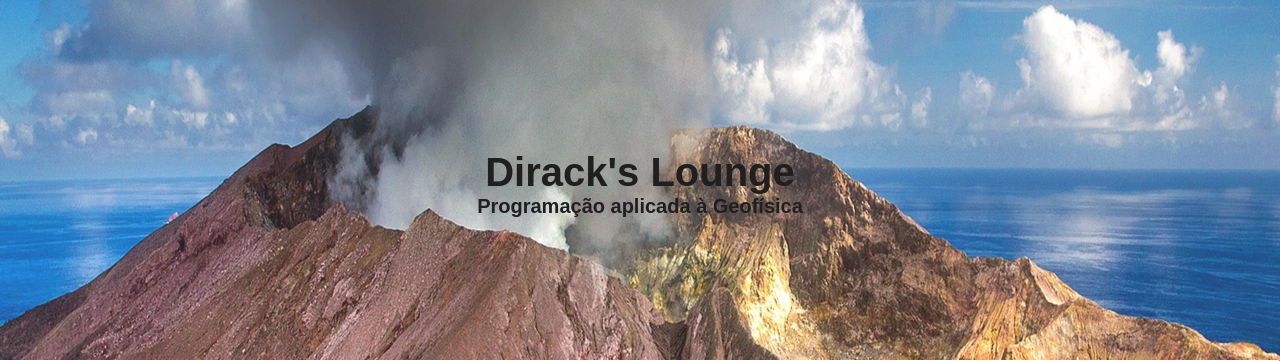
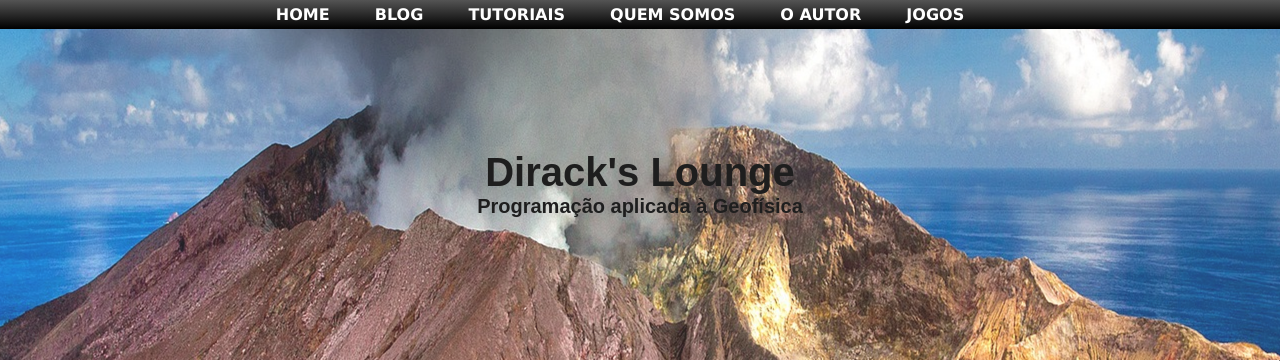
Before and after one commit to Dirack/dirack.github.io, a PHP site: page /index.html in a window 1280 px wide. Shown: the top 361 px of the page. Run offline with PHP 8.4, Linux system fonts and the light colour scheme.

Commit message:
Retira as funções de responsividade do menu de navegação
As funções que faziam o menu de navegação aparecer e desaparecer
com a rolagem foram retiradas

```diff
--- a/index.html
+++ b/index.html
@@ -54,7 +54,7 @@
 
 	<!-- Menu de Navegação principal do site-->
 	<!-- Classe selected são os botões do menu de navegação -->
-	<nav id="menu" onmouseover="onMenu()" onmouseout="offMenu()">
+	<nav id="menu"><!-- onmouseover="onMenu()" onmouseout="offMenu()">-->
 		<ul id="homebotao">
 		<li class="selected"><a href="index.html#canvas" background="#a0a0a0">HOME</a></li>
 		<li class="selected"><a href="artigos/index.html#canvas">BLOG</a></li>
--- a/lounge.css
+++ b/lounge.css
@@ -150,7 +150,7 @@ li.atual{
 }
 
 nav {
-    opacity:0;
+    opacity:1;
     background-image: linear-gradient(to bottom, #545454, #000000);
     margin: 0px 0px 0px 0px;
     width: 100%;
@@ -403,8 +403,12 @@ blockquote {
 
 @media screen and (max-device-width: 740px) and (orientation: portrait), screen and (max-device-height: 740px) and (orientation:landscape){
 
-	#menu, #posts, #redes{
+	#posts, #redes{
 		display: none;
+	}
+
+	#menuMobile{
+		display: block;
 	}
 
 	#redes ul li{
@@ -442,4 +446,12 @@ blockquote {
 		height: 200px;
 		padding: 150px 0px 10px 0px;
 	}
+
+	#menu{
+		opacity: 1;
+	}
+
+	#menuMobile nav{
+		display: none;
+	}
 }
--- a/navegacao.js
+++ b/navegacao.js
@@ -12,22 +12,22 @@
 */
 
 // Menu aparece quando o usuário baixa a barra de rolagem
-window.addEventListener('scroll', function(event){
+/*window.addEventListener('scroll', function(event){
   if (window.scrollY > 200) {
      document.getElementById("menu").style.opacity = "1";
   }else {
      document.getElementById("menu").style.opacity = "0";
  }
-});
+});*/
 
 // Quando o mouse está sobre a área de menu, a barra de menu aparece
 // Quando o mouse é retirado da área de menu, a barra de menu some
-function onMenu(){
+/*function onMenu(){
 	document.getElementById("menu").style.opacity = "1";
 }
 function offMenu(){
 	document.getElementById("menu").style.opacity = "0";
-}
+}*/
 
 // Na barra lateral à esquerda tem um ícone de mais. Quando clicado
 // este exibe uma tela com as redes sociais extras da página. Estas
```
